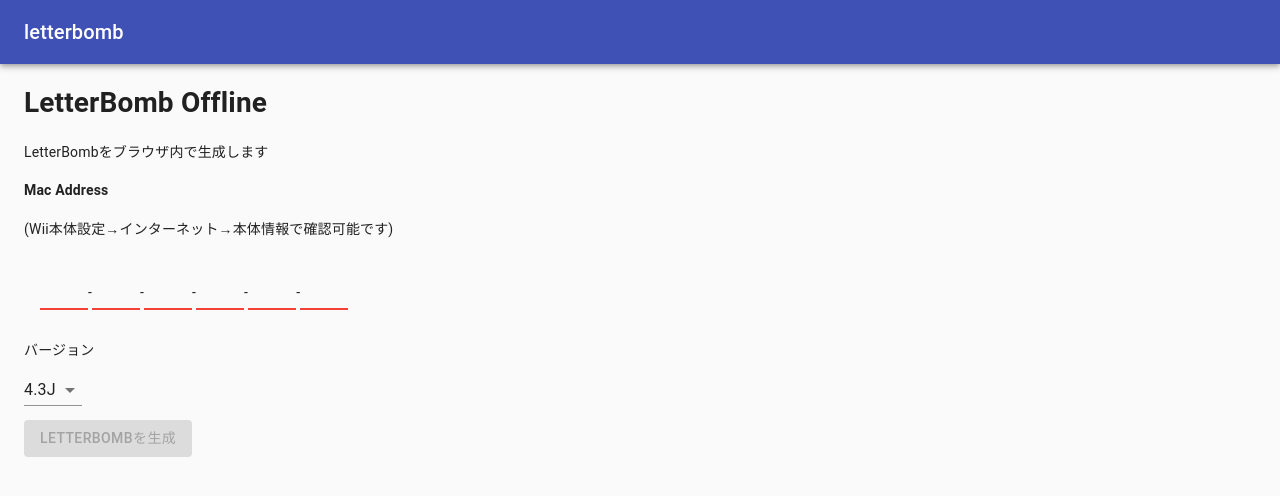
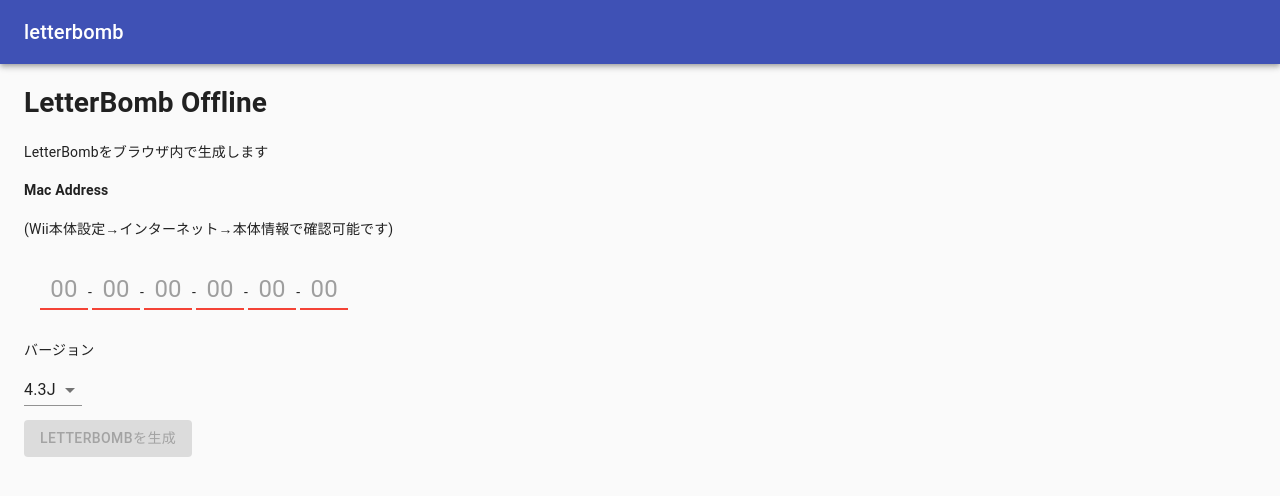
Before and after one commit to maa123/letterbombnext, a Next.js app: page / in a window 1280 px wide. Shown: the top 496 px of the page. Built offline with nearby package versions, Linux system fonts and the light colour scheme.

Commit message:
Add placeholder

```diff
--- a/components/Input/InputPartMacAddress.tsx
+++ b/components/Input/InputPartMacAddress.tsx
@@ -41,7 +41,7 @@
 
     }
     return (
-        <Input type="tel" value={value} onChange={onchangeinput} inputProps={{className: classes.common}} error={error} ref={ref} />
+        <Input type="tel" placeholder="00" value={value} onChange={onchangeinput} inputProps={{className: classes.common}} error={error} ref={ref} />
     )
 })
 
```
